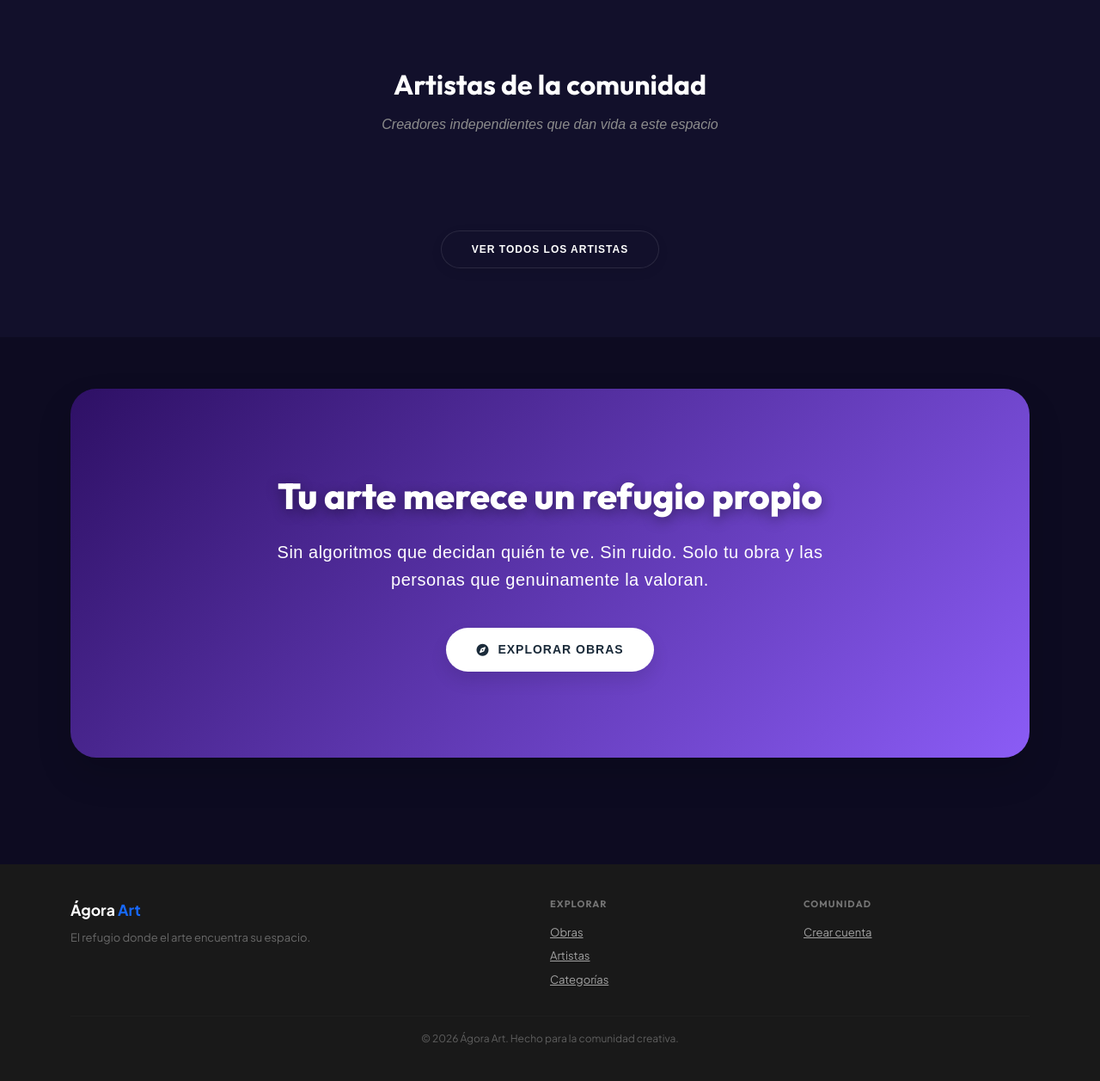
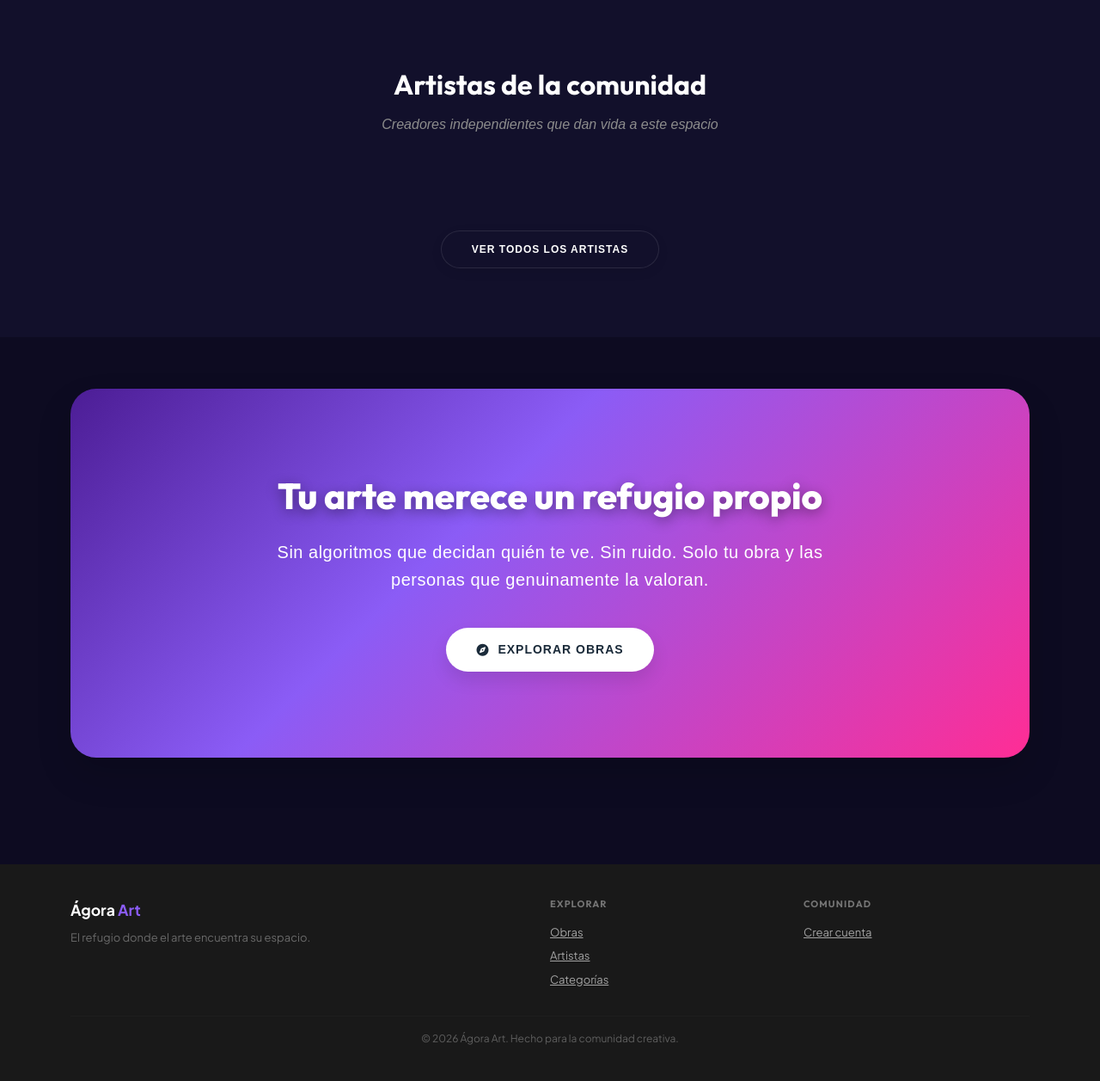
Before and after one commit to frankalexander-GM/pagina-wed, a Flask app: page / in a window 1280 px wide. Shown: the part 1623-2880 px from the top of the page at 86% size. Run offline with Flask 3, Linux system fonts and the light colour scheme.

Commit message:
style: restaurar magenta en degradados, Hero con brillo y fijar morado en footer

```diff
--- a/app/templates/base.html
+++ b/app/templates/base.html
@@ -3,8 +3,8 @@
 <head>
     <meta charset="UTF-8">
     <meta name="viewport" content="width=device-width, initial-scale=1.0">
-    <title>{% block title %}Ágora <span id="footer-art">Art</span>{% endblock %}</title>
-    <meta name="description" content="{% block meta_description %}Ágora <span id="footer-art">Art</span> — Descubre arte original de artistas independientes.{% endblock %}">
+    <title>{% block title %}Ágora <span style="color: #8B5CF6 !important;">Art</span>{% endblock %}</title>
+    <meta name="description" content="{% block meta_description %}Ágora <span style="color: #8B5CF6 !important;">Art</span> — Descubre arte original de artistas independientes.{% endblock %}">
 
     <link href="{{ url_for('static', filename='css/agora_art.css', v=6) }}" rel="stylesheet">
     <link href="https://cdnjs.cloudflare.com/ajax/libs/font-awesome/6.4.0/css/all.min.css" rel="stylesheet">
@@ -427,7 +427,7 @@
     <div class="container">
         <div style="display:grid;grid-template-columns:2fr 1fr 1fr;gap:32px;margin-bottom:24px;">
             <div>
-                <div class="footer-brand">Ágora <span>Art</span></div>
+                <div class="footer-brand">Ágora <span style="color: #8B5CF6 !important;">Art</span></div>
                 <p class="footer-tagline">El refugio donde el arte encuentra su espacio.</p>
             </div>
             <div>
--- a/app/templates/public/home.html
+++ b/app/templates/public/home.html
@@ -347,6 +347,12 @@
         color: #696969;
     }
 
+
+    .hero-content h1 span { display: inline-block; background: linear-gradient(135deg, #4C1D95 0%, #8B5CF6 40%, #FF2D95 100%);
+        -webkit-background-clip: text;
+        -webkit-text-fill-color: transparent;
+    }
+
 </style>
 {% endblock %}
 
@@ -556,7 +562,7 @@
                 <div style="flex: 0 0 260px;">
                     <a href="{{ url_for('public.perfil_artista', artista_id=artista.id_usuario) }}" style="text-decoration: none; color: inherit;">
                         <div style="background: var(--card-bg); padding: 40px 25px; border-radius: 25px; border: 1px solid rgba(255, 255, 255, 0.05); transition: 0.3s; height: 100%; display: flex; flex-direction: column; align-items: center;">
-                            <div style="width: 100px; height: 100px; border-radius: 50%; background: linear-gradient(135deg, #2E1065 0%, #8B5CF6 100%); color: #FFFFFF !important; display: flex; align-items: center; justify-content: center; margin-bottom: 25px; font-size: 32px; font-weight: 700; box-shadow: 0 8px 20px rgba(27, 143, 160, 0.2);">
+                            <div style="width: 100px; height: 100px; border-radius: 50%; background: linear-gradient(135deg, #4C1D95 0%, #8B5CF6 40%, #FF2D95 100%); color: #FFFFFF !important; display: flex; align-items: center; justify-content: center; margin-bottom: 25px; font-size: 32px; font-weight: 700; box-shadow: 0 8px 20px rgba(27, 143, 160, 0.2);">
                                 {{ artista.nombre[0]|upper }}
                             </div>
                             <h5 style="font-family: 'Josefin Sans', sans-serif; font-weight: 700; margin-bottom: 5px; font-size: 18px;">{{ artista.nombre }}</h5>
@@ -587,7 +593,7 @@
 <!-- ===== CTA BANNER (Antes del footer) ===== -->
 <section style="padding: 60px 0; background: var(--bg-color);">
     <div class="container">
-        <div style="background: linear-gradient(135deg, #2E1065 0%, #8B5CF6 100%); padding: 100px 40px; border-radius: 30px; text-align: center; color: #FFFFFF !important; box-shadow: 0 20px 40px rgba(0,0,0,0.15); position: relative; overflow: hidden;">
+        <div style="background: linear-gradient(135deg, #4C1D95 0%, #8B5CF6 40%, #FF2D95 100%); padding: 100px 40px; border-radius: 30px; text-align: center; color: #FFFFFF !important; box-shadow: 0 20px 40px rgba(0,0,0,0.15); position: relative; overflow: hidden;">
             <h2 style="font-family: 'Josefin Sans', sans-serif; font-size: 42px; font-weight: 800; margin-bottom: 24px; text-shadow: 0 4px 15px rgba(0,0,0,0.4);">Tu arte merece un refugio propio</h2>
             <p style="font-family: 'Josefin Sans', sans-serif; font-size: 20px; opacity: 1; font-weight: 500; letter-spacing: 0.5px; color: #FFFFFF; margin-bottom: 40px; max-width: 700px; margin-left: auto; margin-right: auto;">Sin algoritmos que decidan quién te ve. Sin ruido. Solo tu obra y las personas que genuinamente la valoran.</p>
             <a href="{{ url_for('public.explorar') }}" style="display: inline-flex; align-items: center; gap: 10px; background: white; color: #1B2B3A; padding: 15px 35px; border-radius: 100px; text-decoration: none; font-family: 'Josefin Sans', sans-serif; font-weight: 700; font-size: 14px; letter-spacing: 1px; transition: 0.3s; box-shadow: 0 10px 20px rgba(0,0,0,0.1);">
```
